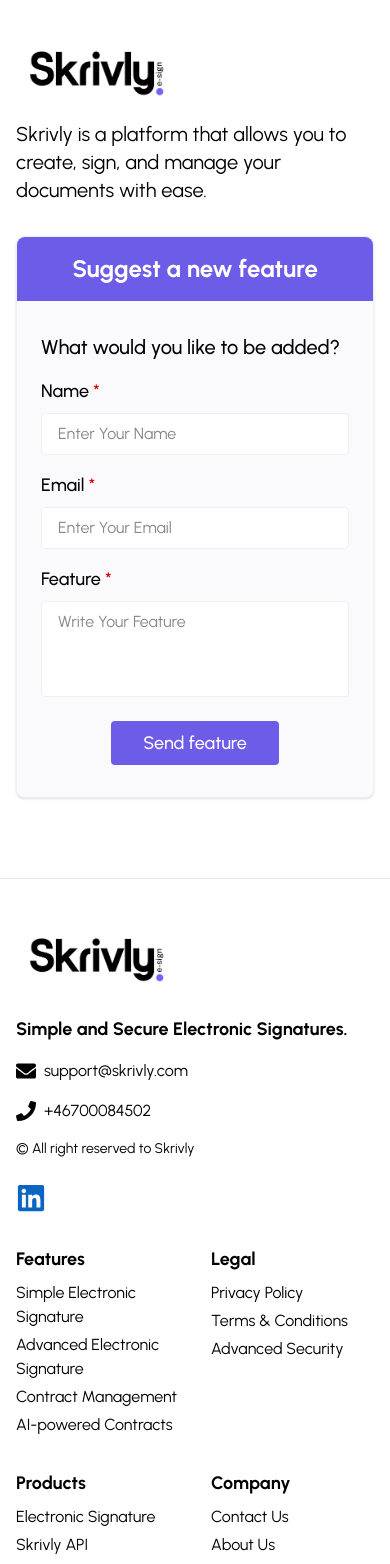
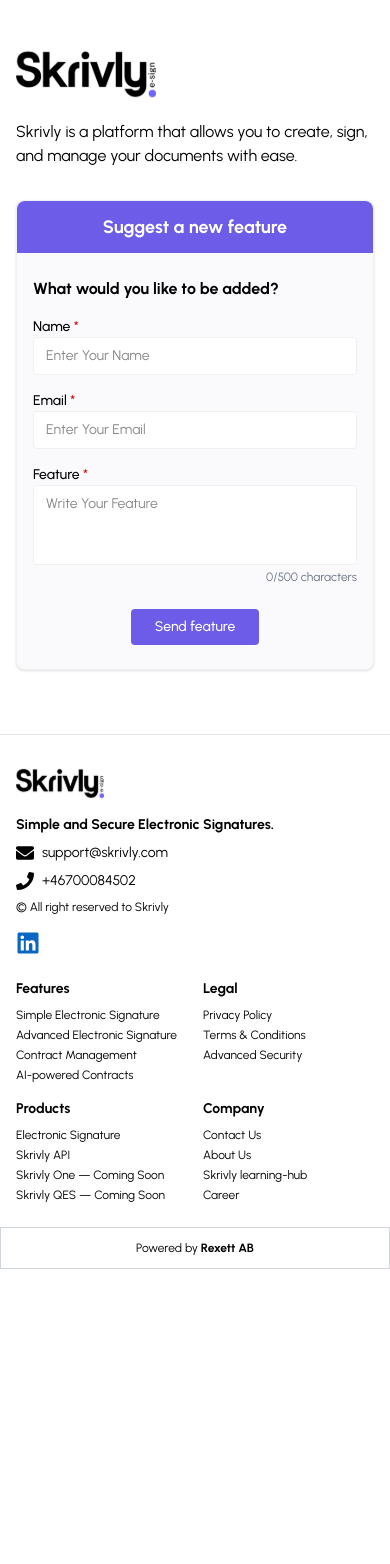
Before and after one commit to Baranbulduk/Skrivly-feature, a Next.js app: page / in a window 390 px wide. Shown: the top 1564 px of the page. After the commit the page ends 1269 px from the top, so only its background shows below. Built offline with nearby package versions, Linux system fonts and the light colour scheme.

Commit message:
Initial commit

```diff
--- a/src/app/page.tsx
+++ b/src/app/page.tsx
@@ -55,11 +55,11 @@
         {/* Logo */}
         <div className="w-full max-w-7xl flex items-start">
           <div className="relative w-40 h-12">
-            <Image src="/assets/skrivly-logo.png" alt="Skrivly logo" width={160} height={48} />
+            <Image src="/assets/skrivly-logo.svg" alt="Skrivly logo" width={140} height={48} />
           </div>
         </div>
         <div className="w-full max-w-7xl flex items-start">
-          <div className="text-black mt-6 text-xl font-regular">
+          <div className="text-black mt-6 text-base sm:text-lg md:text-xl font-regular">
             <p>
               Skrivly is a platform that allows you to create, sign, and manage your documents with ease.
             </p>
@@ -68,61 +68,72 @@
         {/* Form Card */}
         <div className="w-full max-w-7xl mt-8 bg-[#fafafd] rounded-lg shadow-sm border border-[#f0f0f0]">
           {/* Form Header */}
-          <div className="bg-[#6C5CE7] rounded-t-lg px-6 py-4">
-            <h2 className="text-white text-2xl font-bold text-center">Suggest a new feature</h2>
+          <div className="bg-[#6C5CE7] rounded-t-lg px-4 sm:px-6 py-3 sm:py-4">
+            <h2 className="text-white text-lg sm:text-xl md:text-2xl font-bold text-center">Suggest a new feature</h2>
           </div>
           {/* Form Body */}
-          <form onSubmit={handleSubmit} className="flex flex-col gap-4 px-6 py-8">
-            <label className="text-black text-xl font-medium" htmlFor="name">What would you like to be added?</label>
-            <div className="flex flex-col gap-2">
-              <label htmlFor="name" className="text-black text-lg font-medium">Name <span className="text-[#d30000]">*</span></label>
+          <form onSubmit={handleSubmit} className="flex flex-col gap-4 px-4 sm:px-6 py-6 sm:py-8">
+            <label className="text-black text-base sm:text-lg md:text-xl font-semibold" htmlFor="name">What would you like to be added?</label>
+            <div className="flex flex-col">
+              <label htmlFor="name" className="text-black text-sm sm:text-base md:text-lg font-medium">Name <span className="text-[#d30000]">*</span></label>
               <input
                 id="name"
                 type="text"
                 placeholder="Enter Your Name"
-                className="rounded bg-white border border-[#f0f0f0] px-4 py-2 outline-none focus:ring-2 focus:ring-[#6C5CE7] placeholder:text-[#888] text-black"
+                className="rounded bg-white border border-[#f0f0f0] px-3 sm:px-4 py-2 text-sm sm:text-base outline-none focus:ring-2 focus:ring-[#6C5CE7] placeholder:text-[#888] text-black"
                 value={formData.name}
                 onChange={handleChange}
                 required
               />
             </div>
-            <div className="flex flex-col gap-2">
-              <label htmlFor="email" className="text-black text-lg font-medium">Email <span className="text-[#d30000]">*</span></label>
+            <div className="flex flex-col">
+              <label htmlFor="email" className="text-black text-sm sm:text-base md:text-lg font-medium">Email <span className="text-[#d30000]">*</span></label>
               <input
                 id="email"
                 type="email"
                 placeholder="Enter Your Email"
-                className="rounded bg-white border border-[#f0f0f0] px-4 py-2 outline-none focus:ring-2 focus:ring-[#6C5CE7] placeholder:text-[#888] text-black"
+                className="rounded bg-white border border-[#f0f0f0] px-3 sm:px-4 py-2 text-sm sm:text-base outline-none focus:ring-2 focus:ring-[#6C5CE7] placeholder:text-[#888] text-black"
                 value={formData.email}
                 onChange={handleChange}
                 required
               />
             </div>
-            <div className="flex flex-col gap-2">
-              <label htmlFor="feature" className="text-black text-lg font-medium">Feature <span className="text-[#d30000]">*</span></label>
+            <div className="flex flex-col">
+              <label htmlFor="feature" className="text-black text-sm sm:text-base md:text-lg font-medium">Feature <span className="text-[#d30000]">*</span></label>
               <textarea
                 id="feature"
                 placeholder="Write Your Feature"
-                className="rounded bg-white border border-[#f0f0f0] px-4 py-2 min-h-[96px] outline-none focus:ring-2 focus:ring-[#6C5CE7] resize-none placeholder:text-[#888] text-black"
+                maxLength={500}
+                className="rounded bg-white border border-[#f0f0f0] px-3 sm:px-4 py-2 min-h-[80px] sm:min-h-[96px] text-sm sm:text-base outline-none focus:ring-2 focus:ring-[#6C5CE7] resize-none placeholder:text-[#888] text-black"
                 value={formData.feature}
                 onChange={handleChange}
                 required
               />
+              {formData.feature.length === 500 && (
+                <div className="text-xs sm:text-sm text-red-500 mt-1 text-right">
+                  {formData.feature.length}/500 characters
+                </div>
+              )}
+              {formData.feature.length < 500 && (
+                <div className="text-xs sm:text-sm text-gray-500 mt-1 text-right">
+                  {formData.feature.length}/500 characters
+                </div>
+              )}
             </div>
             {submitStatus === 'success' && (
-              <div className="text-green-600 text-center">
+              <div className="text-sm sm:text-base text-green-600 text-center">
                 Feature suggestion submitted successfully!
               </div>
             )}
             {submitStatus === 'error' && (
-              <div className="text-red-600 text-center">
+              <div className="text-sm sm:text-base text-red-600 text-center">
                 Failed to submit feature suggestion. Please try again.
               </div>
             )}
             <div className="flex justify-center mt-2">
               <button
                 type="submit"
-                className="bg-[#6C5CE7] text-white px-8 py-2 rounded font-medium text-lg hover:bg-[#5a4bcf] transition disabled:opacity-50 disabled:cursor-not-allowed"
+                className="bg-[#6C5CE7] text-white px-6 sm:px-8 py-2 rounded font-medium text-sm sm:text-base md:text-lg hover:bg-[#5a4bcf] transition disabled:opacity-50 disabled:cursor-not-allowed"
                 disabled={isSubmitting}
               >
                 {isSubmitting ? 'Submitting...' : 'Send feature'}
@@ -132,32 +143,32 @@
         </div>
       </main>
       {/* Footer */}
-      <footer className="w-full bg-white border-t border-gray-200 mt-12 pt-12 pb-0">
-        <div className="max-w-7xl mx-auto flex flex-col md:flex-row md:justify-between gap-8 px-4">
+      <footer className="w-full bg-white border-t border-gray-200 mt-8 sm:mt-12 pt-8 sm:pt-12 pb-0">
+        <div className="max-w-7xl mx-auto flex flex-col md:flex-row md:justify-between gap-6 sm:gap-8 px-4">
           {/* Left: Logo & Contact */}
-          <div className="flex-1 min-w-[260px] flex flex-col gap-4">
-            <div className="w-40 h-16 relative">
-              <Image src="/assets/skrivly-logo.png" alt="Skrivly logo" fill className="object-contain" />
+          <div className="flex-1 min-w-[260px] flex flex-col gap-2">
+            <div className="w-22 sm:w-28 h-8 sm:h-12 relative">
+              <Image src="/assets/skrivly-logo.svg" alt="Skrivly logo" fill className="object-contain" />
             </div>
-            <div className="mt-2 font-semibold text-lg text-[#000000]">Simple and Secure Electronic Signatures.</div>
+            <div className="mt-2 font-semibold text-sm sm:text-base md:text-lg text-[#000000]">Simple and Secure Electronic Signatures.</div>
             <div className="flex items-center gap-2 text-[#000000]">
-              <FaEnvelope className="text-xl" />
-              <a href="mailto:support@skrivly.com" className="hover:underline">support@skrivly.com</a>
+              <FaEnvelope className="text-lg sm:text-xl" />
+              <a href="mailto:support@skrivly.com" className="text-sm sm:text-base hover:underline">support@skrivly.com</a>
             </div>
             <div className="flex items-center gap-2 text-[#000000]">
-              <FaPhone className="text-xl" />
-              <a href="tel:+46700084502" className="hover:underline">+46700084502</a>
+              <FaPhone className="text-lg sm:text-xl" />
+              <a href="tel:+46700084502" className="text-sm sm:text-base hover:underline">+46700084502</a>
             </div>
-            <div className="text-[#000000] text-sm">© All right reserved to Skrivly</div>
+            <div className="text-[#000000] text-xs sm:text-sm">© All right reserved to Skrivly</div>
             <a href="https://www.linkedin.com/company/skrivly/" target="_blank" rel="noopener noreferrer" className="inline-block mt-2">
-              <FaLinkedin className="text-3xl text-[#0a66c2] bg-white rounded" />
+              <FaLinkedin className="text-2xl sm:text-3xl text-[#0a66c2] bg-white rounded" />
             </a>
           </div>
           {/* Right: Links */}
-          <div className="flex-[2] grid grid-cols-2 md:grid-cols-4 gap-8">
+          <div className="flex-[2] grid grid-cols-2 md:grid-cols-4 gap-4 sm:gap-8">
             <div>
-              <h4 className="font-bold mb-2 text-lg text-[#000000]">Features</h4>
-              <ul className="space-y-1 text-base text-[#000000]">
+              <h4 className="font-bold mb-2 text-sm sm:text-base md:text-lg text-[#000000]">Features</h4>
+              <ul className="space-y-1 text-xs sm:text-sm md:text-base text-[#000000]">
                 <li>Simple Electronic Signature</li>
                 <li>Advanced Electronic Signature</li>
                 <li>Contract Management</li>
@@ -165,16 +176,16 @@
               </ul>
             </div>
             <div>
-              <h4 className="font-bold mb-2 text-lg text-[#000000]">Legal</h4>
-              <ul className="space-y-1 text-base text-[#000000]">
+              <h4 className="font-bold mb-2 text-sm sm:text-base md:text-lg text-[#000000]">Legal</h4>
+              <ul className="space-y-1 text-xs sm:text-sm md:text-base text-[#000000]">
                 <li>Privacy Policy</li>
                 <li>Terms & Conditions</li>
                 <li>Advanced Security</li>
               </ul>
             </div>
             <div>
-              <h4 className="font-bold mb-2 text-lg text-[#000000]">Products</h4>
-              <ul className="space-y-1 text-base text-[#000000]">
+              <h4 className="font-bold mb-2 text-sm sm:text-base md:text-lg text-[#000000]">Products</h4>
+              <ul className="space-y-1 text-xs sm:text-sm md:text-base text-[#000000]">
                 <li>Electronic Signature</li>
                 <li>Skrivly API</li>
                 <li>Skrivly One — Coming Soon</li>
@@ -182,8 +193,8 @@
               </ul>
             </div>
             <div>
-              <h4 className="font-bold mb-2 text-lg text-[#000000]">Company</h4>
-              <ul className="space-y-1 text-base text-[#000000]">
+              <h4 className="font-bold mb-2 text-sm sm:text-base md:text-lg text-[#000000]">Company</h4>
+              <ul className="space-y-1 text-xs sm:text-sm md:text-base text-[#000000]">
                 <li>Contact Us</li>
                 <li>About Us</li>
                 <li>Skrivly learning-hub</li>
@@ -192,7 +203,7 @@
             </div>
           </div>
         </div>
-        <div className="border-t border border-gray-300 mt-8 py-3 text-center text-base text-[#000000]">
+        <div className="border-t border border-gray-300 mt-6 sm:mt-8 py-3 text-center text-xs sm:text-sm md:text-base text-[#000000]">
           Powered by <span className="font-bold">Rexett AB</span>
         </div>
       </footer>
```
Also changed, not shown: public/assets/skrivly-logo.png (deleted), public/assets/skrivly-logo.svg (added).
